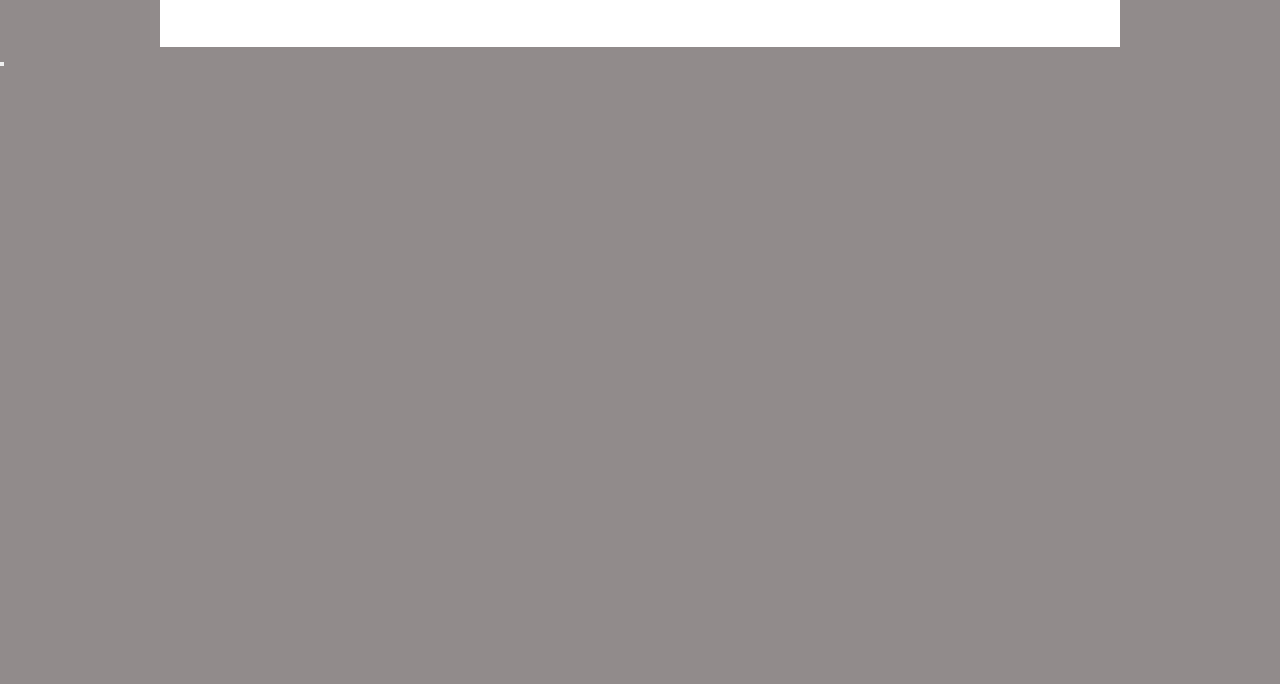
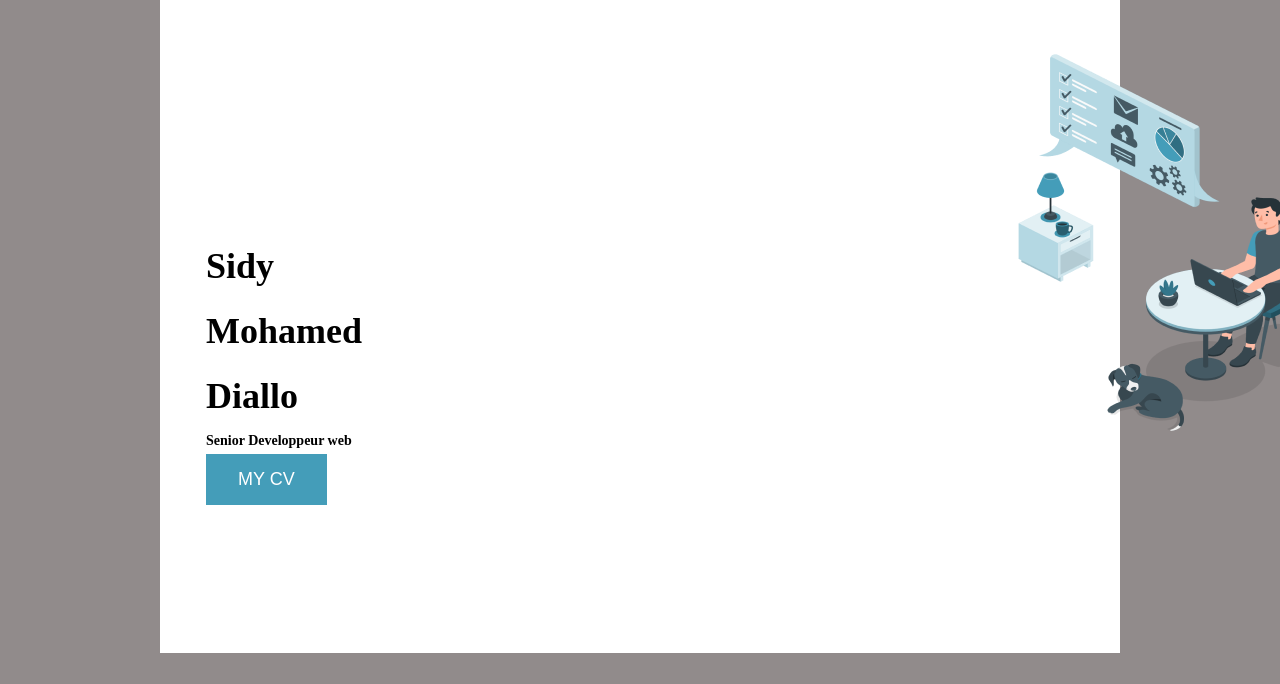
Before and after one commit to sidy93/porfolio, a plain HTML site: page index.html in a window 1280 px wide. Shown: the part 116-800 px from the top of the page. Drawn offline with Linux system fonts and the light colour scheme.

Commit message:
init project

```diff
--- a/index.html
+++ b/index.html
@@ -36,9 +36,13 @@
 
   <div class="carrosel">
     <div class="title">
-      <button class="get-cv"></button>
+      <span class="name">Sidy Mohamed Diallo</span>
+      <p>Senior Developpeur web </p>
+      <button class="button-cv"> MY CV</button>
     </div>
-    <div class="image"></div>
+  <div class="image">
+    <img src="images/header.png" alt="">
+  </div>
   </div>
 
 </body>
--- a/style.css
+++ b/style.css
@@ -7,12 +7,13 @@
 body {
 
     color: rgba(0, 0, 0, .50);
-
     font-size: 14px;
     font-family: 'Roboto' sans-serif;
     font-weight: 500;
     line-height: 1.8;
     background-color: rgb(145, 139, 139);
+     width: 75%;
+     margin: auto;
 }
 a {
     text-decoration: none;
@@ -23,8 +24,8 @@ a {
      background-color: white;
      justify-content: space-between;
      margin: auto;
-     width: 75%;
-     height: 163px;
+
+     height: 150px;
 
 
 }
@@ -37,10 +38,10 @@ a {
 }
 
 .topbar nav  ul li a  {
- color: rgba(0, 0, 0, .80);
+ color: rgba(0, 0, 0);
  padding: 12px;
  font-size: 18px;
- font-weight: 700;
+ font-weight: 500;
 }
 .topbar nav ul li a:hover {
     color: #FFFFFF;
@@ -51,3 +52,36 @@ a {
 .picture {
     margin: 50px 949px 50px 84px ;
 }
+.carrosel{
+    display: flex;
+    justify-content: space-between;
+
+  margin: auto;
+    background:white;
+}
+.title{
+    color: #000000;
+
+    font-weight: bold;
+}
+.name {
+   font-size: 36px;
+}
+
+.title{
+    align-items: center;
+    padding: 200px 500px 148px 46px
+}
+
+.button-cv {
+  background-color: #449DB9;
+  border: none;
+  color: white;
+  padding: 15px 32px;
+  text-align: center;
+  text-decoration: none;
+  display: inline-block;
+  font-size: 18px;
+
+  cursor: pointer;
+}
```
Also changed, not shown: images/header.png (added).
